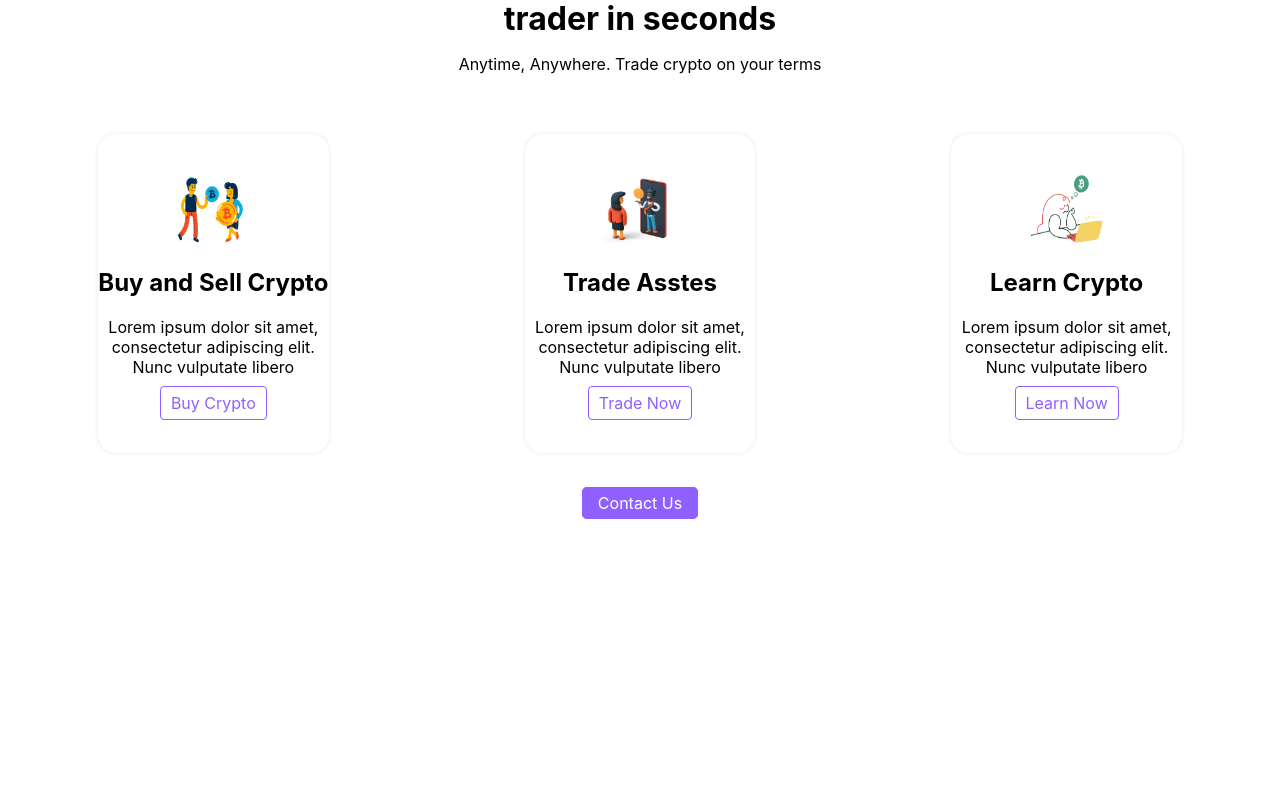
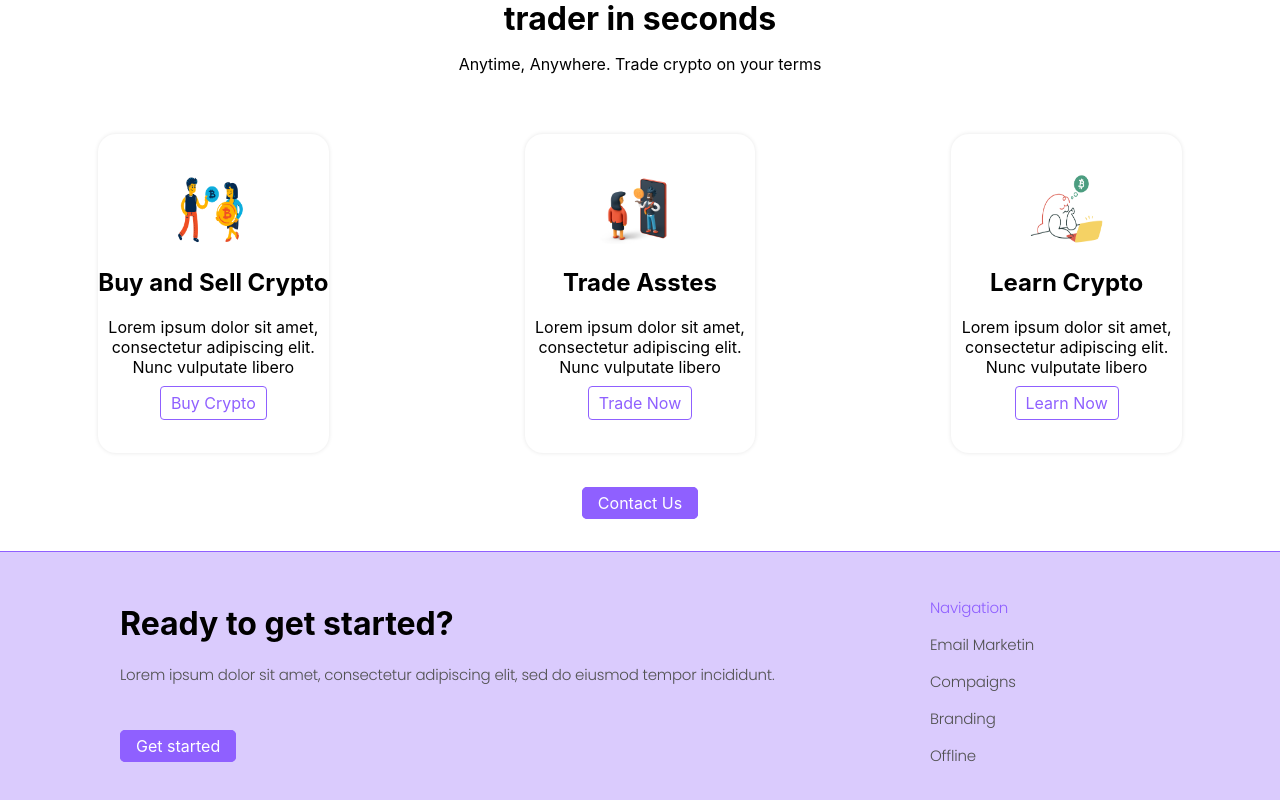
Before and after one commit to rida-el/crypto-landingpage, a React (Create React App) app: page / in a window 1280 px wide. Shown: the part 2614-3414 px from the top of the page. Before the commit the page ends 3133 px from the top, so only its background shows below. Built offline with nearby package versions, Linux system fonts and the light colour scheme; a web font is replaced by a local one.

Commit message:
add the footer

```diff
--- a/src/App.js
+++ b/src/App.js
@@ -5,6 +5,7 @@ import Btc from "./componants/Btc/Btc";
 import How from "./componants/How/How";
 import Trade from "./componants/Trade/Trade";
 import Contactus from "./componants/Contactus/Contactus";
+import Footer from "./componants/Footer/Footer";
 
 function App() {
   return (
@@ -14,6 +15,7 @@ function App() {
       <How></How>
       <Trade></Trade>
       <Contactus />
+      <Footer></Footer>
     </div>
   );
 }
--- /dev/null
+++ b/src/componants/Footer/Footer.css
@@ -0,0 +1,64 @@
+.footer
+{
+    display: flex;
+    margin-top: 3%;
+    justify-content: space-between;
+    background-color: #7239f742;
+    border-top: solid 1px #8F60FF;
+}
+
+.footer .footer-left
+{
+    /* border: solid rgb(255, 0, 0); */
+    text-align: left;
+    padding: 30px 30px 60px 120px;
+    /* width: 40%; */
+}
+
+.footer .footer-right
+{
+    /* border: solid #3ffa00; */
+    text-align: left;
+    padding: 30px;
+    width: 25%;
+}
+.footer .footer-right h3
+{
+    font-family: 'Poppins';
+    font-style: normal;
+    font-weight: 400;
+    font-size: 15px;
+    line-height: 22px;
+    /* identical to box height */
+
+    letter-spacing: -0.204545px;
+
+    color: #515151;
+}
+.footer .footer-left p
+{
+    font-family: 'Poppins';
+    font-style: normal;
+    font-weight: 400;
+    font-size: 15px;
+    line-height: 22px;
+    /* identical to box height */
+
+    letter-spacing: -0.204545px;
+
+    color: #515151;
+}
+.footer .footer-button
+{
+    margin-top: 50px;
+}
+.footer .footer-button a
+{
+    /* margin-top: 150px; */
+    border: 1px solid #8F60FF;
+    border-radius: 5px;
+    text-decoration: none;
+    padding: 5px 15px;
+    color: #FFFFFF;
+    background-color: #8F60FF;
+}
--- /dev/null
+++ b/src/componants/Footer/Footer.jsx
@@ -0,0 +1,28 @@
+import React, { Component } from "react";
+
+import "./Footer.css";
+function Footer() {
+  return (
+    <div className="footer">
+      <div className="footer-left">
+        <h1>Ready to get started?</h1>
+        <p>
+          Lorem ipsum dolor sit amet, consectetur adipiscing elit, sed do
+          eiusmod tempor incididunt.
+        </p>
+        <div className="footer-button">
+          <a href="">Get started</a>
+        </div>
+      </div>
+      <div className="footer-right">
+        <h3 style={{ color: "#8F60FF" }}>Navigation</h3>
+        <h3>Email Marketin</h3>
+        <h3>Compaigns</h3>
+        <h3>Branding</h3>
+        <h3>Offline</h3>
+      </div>
+    </div>
+  );
+}
+
+export default Footer;
```
Also changed, not shown: src/componants/data/Test.json (added, +20 -0 lines), public/assets/contactus/icon.png (added).
